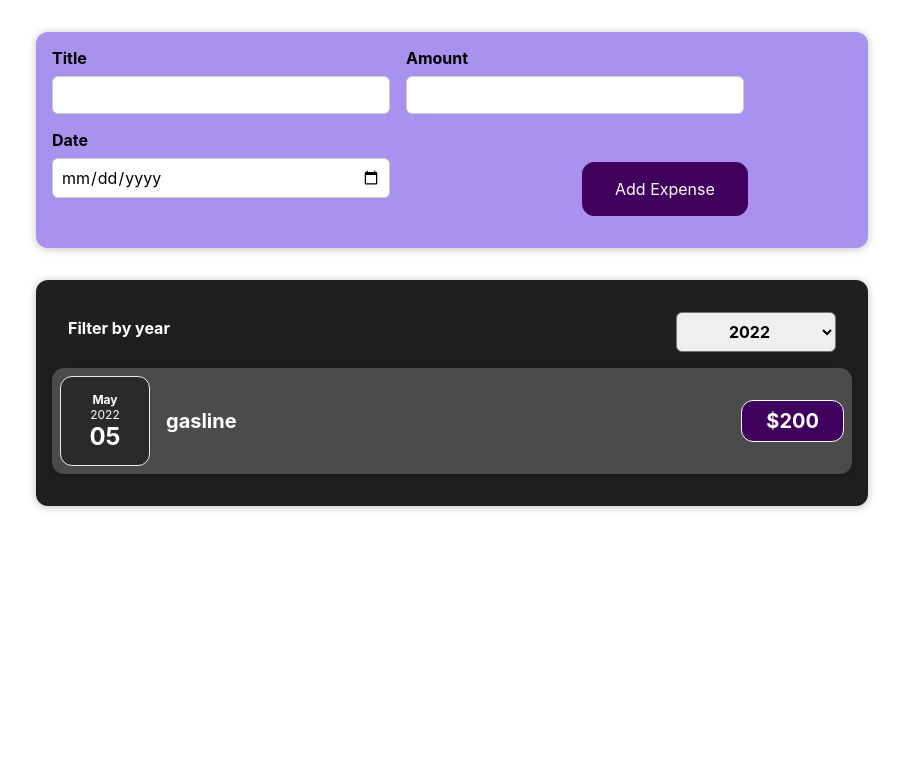
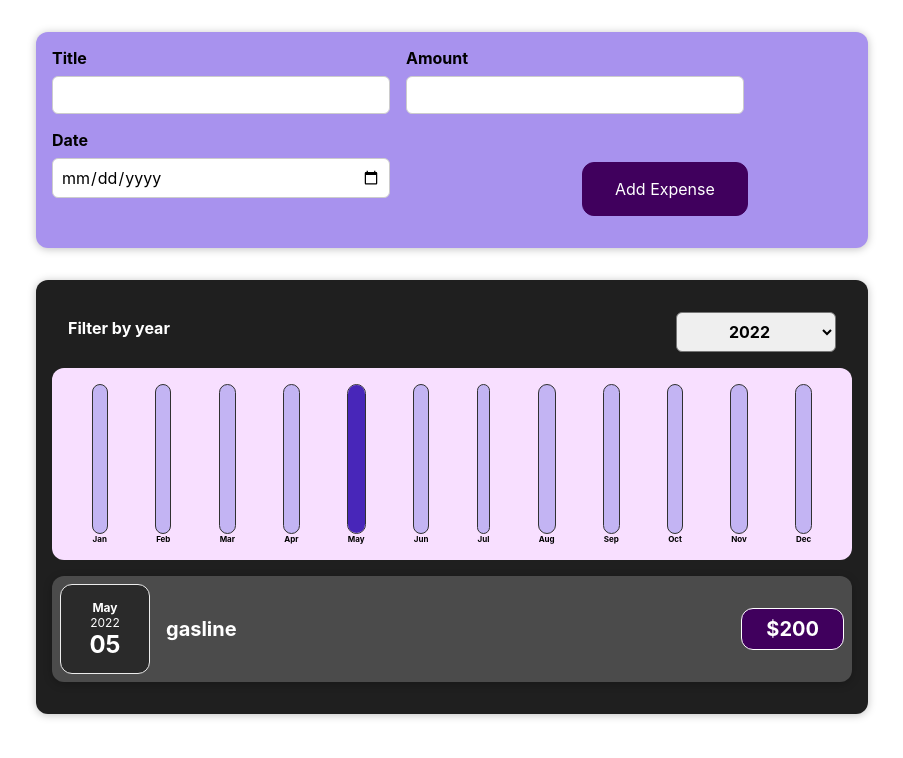
Before and after one commit to dragonwang-hub/react_learning, a React (Create React App) app: page / in a window 1280 px wide. Shown: the top 758 px of the page, without its empty margins (188-1091 px from the left). Built offline with nearby package versions, Linux system fonts and the light colour scheme.

Commit message:
yl #00 dynamic style

```diff
--- a/src/App.js
+++ b/src/App.js
@@ -27,13 +27,28 @@ function App() {
   ];
   const [allData, setAllData] = useState(data);
 
+  const months = {
+    '01': 'Jan',
+    '02': 'Feb',
+    '03': 'Mar',
+    '04': 'Apr',
+    '05': 'May',
+    '06': 'Jun',
+    '07': 'Jul',
+    '08': 'Aug',
+    '09': 'Sep',
+    '10': 'Oct',
+    '11': 'Nov',
+    '12': 'Dec',
+  }
+
   const newExpenseMapToExpense = (newExpense) => {
     const date = newExpense.date.split("-");
     return {
       uuid: uuidv4(),
       date: {
         year: date[0],
-        month: date[1],
+        month: months[date[1]],
         day: date[2],
       },
       category: newExpense.title,
--- /dev/null
+++ b/src/components/ChartBar.css
@@ -0,0 +1,30 @@
+.chart-bar {
+  height: 100%;
+  display: flex;
+  flex-direction: column;
+  align-items: center;
+}
+
+.chart-bar__inner {
+  height: 100%;
+  width: 100%;
+  border: 1px solid #313131;
+  border-radius: 12px;
+  background-color: #c3b4f3;
+  overflow: hidden;
+  display: flex;
+  flex-direction: column;
+  justify-content: flex-end;
+}
+
+.chart-bar__fill {
+  background-color: #4826b9;
+  width: 100%;
+  transition: all 0.3s ease-out;
+}
+
+.chart-bar__label {
+  font-weight: bold;
+  font-size: 0.5rem;
+  text-align: center;
+}
--- /dev/null
+++ b/src/components/ChartBar.js
@@ -0,0 +1,16 @@
+import React from "react";
+import "./ChartBar.css";
+
+const ChartBar = (props) => {
+  const fillHeight = props.data.value * 100 + "%";
+  return (
+    <div className="chart-bar">
+      <div className="chart-bar__inner">
+        <div className="chart-bar__fill" style={{ height: fillHeight }}></div>
+      </div>
+      <label className="chart-bar__label">{props.data.monthName}</label>
+    </div>
+  );
+};
+
+export default ChartBar;
--- /dev/null
+++ b/src/components/ExpenseChart.css
@@ -0,0 +1,9 @@
+.chart {
+  padding: 1rem;
+  border-radius: 12px;
+  background-color: #f8dfff;
+  text-align: center;
+  display: flex;
+  justify-content: space-around;
+  height: 10rem;
+}
--- /dev/null
+++ b/src/components/ExpenseChart.js
@@ -0,0 +1,50 @@
+import React, { useEffect, useState } from "react";
+import { v4 as uuidv4 } from "uuid";
+import ChartBar from "./ChartBar";
+import "./ExpenseChart.css";
+
+const ExpenseChart = (props) => {
+  const monthName = [
+    "Jan",
+    "Feb",
+    "Mar",
+    "Apr",
+    "May",
+    "Jun",
+    "Jul",
+    "Aug",
+    "Sep",
+    "Oct",
+    "Nov",
+    "Dec",
+  ];
+
+  const maxAmountByYear = Math.max(
+    ...props.dataByYear.map((item) => item.amount)
+  );
+
+  const amountPercentageByMonth = monthName.map((month) => {
+    const sumByMonth = props.dataByYear
+      .filter((item) => item.date.month == month)
+      .map((item) => item.amount)
+      .reduce((partialSum, amount) => partialSum + amount, 0);
+
+    console.log("--->sumByMonth", month, sumByMonth);
+    return {
+      monthName: month,
+      value: sumByMonth / maxAmountByYear,
+    };
+  });
+
+  return (
+    <div className="chart">
+      {console.log("--->", amountPercentageByMonth)}
+      {console.log("--->", props.dataByYear)}
+      {amountPercentageByMonth.map((item) => (
+        <ChartBar key={uuidv4()} data={item} />
+      ))}
+    </div>
+  );
+};
+
+export default ExpenseChart;
--- a/src/components/ExpenseItemList.js
+++ b/src/components/ExpenseItemList.js
@@ -2,23 +2,21 @@ import React, { useState, useEffect } from "react";
 import ExpenseItem from "./ExpenseItem";
 import "./ExpenseItemList.css";
 import ExpenseFilter from "./ExpenseFilter";
+import ExpenseChart from "./ExpenseChart";
 
 const ExpenseItemList = (props) => {
   const [selectedYear, setSelectedYear] = useState(2022);
-  const [data, setData] = useState([]);
 
   const handleYearChange = (value) => {
     setSelectedYear(value);
   };
 
-  useEffect(() => {
-    console.log("current selected year is:", selectedYear);
-    setData(props.data.filter((item) => item.date.year == selectedYear));
-  }, [selectedYear]);
+  const data = props.data.filter((item) => item.date.year == selectedYear);
 
   return (
     <div className="expenses">
       <ExpenseFilter handleYearChange={handleYearChange} />
+      <ExpenseChart dataByYear={data}/>
       {data.length > 0 ? (
         data.map((item) => <ExpenseItem key={item.uuid} item={item} />)
       ) : (
```
